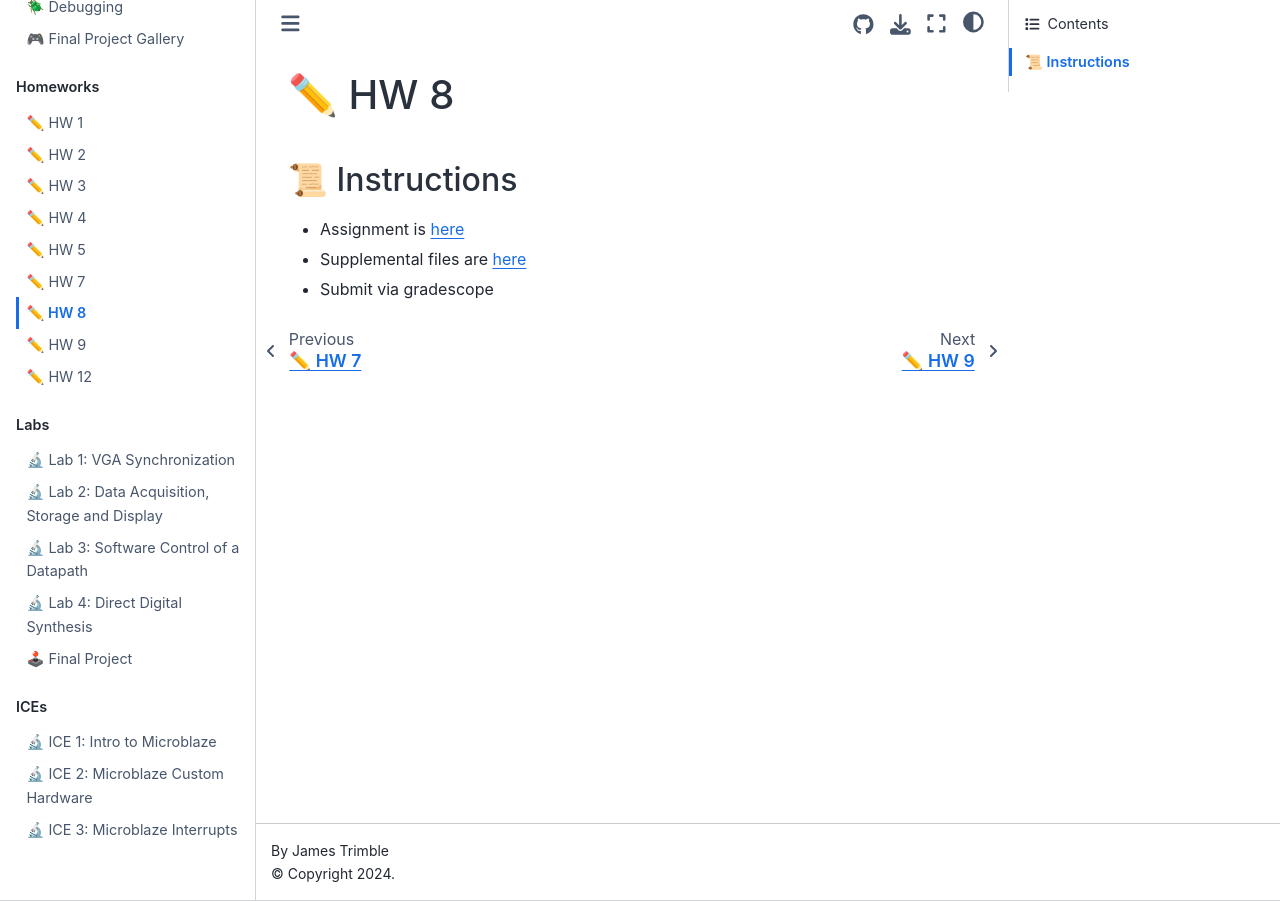
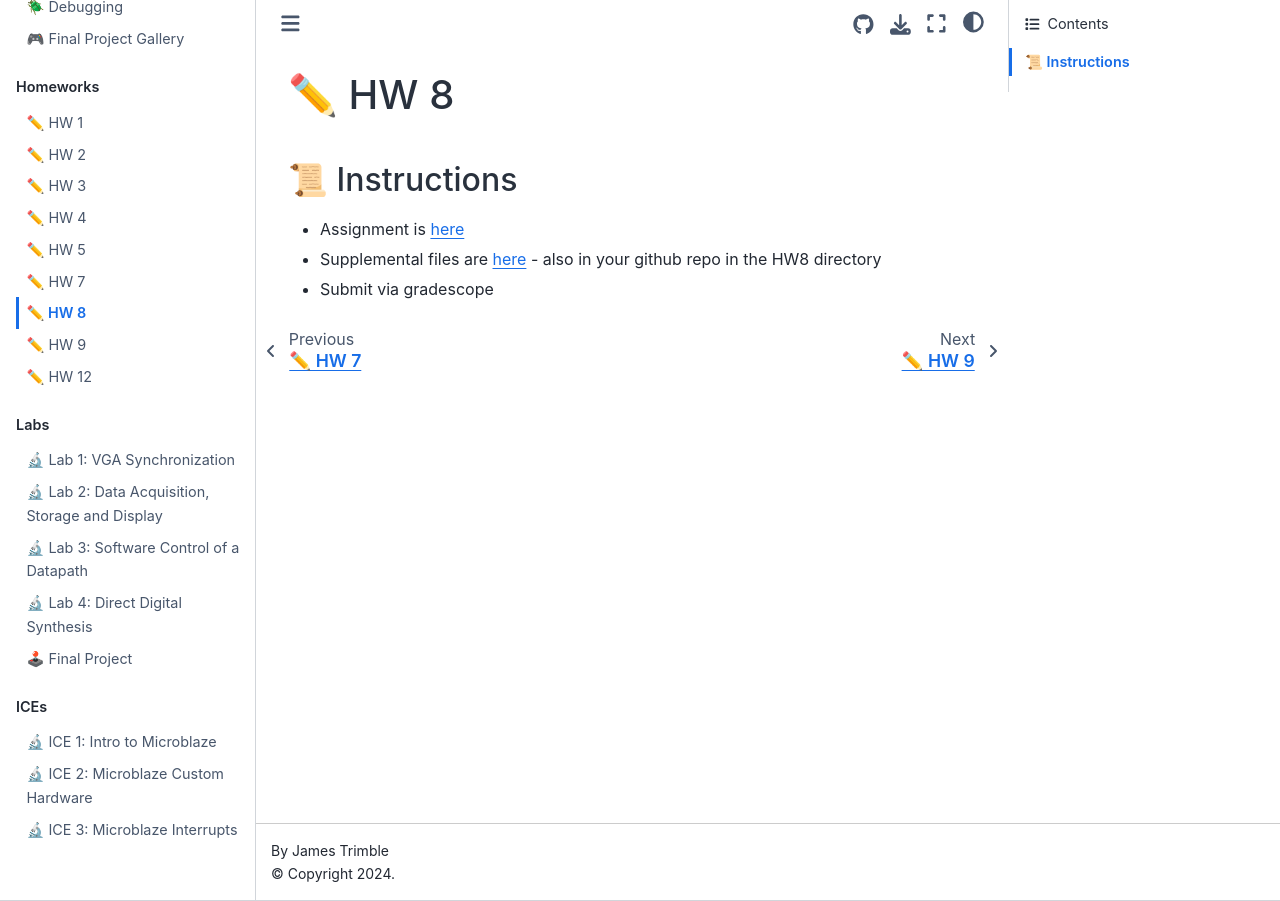
Before and after one commit to USAFA-ECE/ece383, a Jupyter Book: the page built from book/Assignments/homework8.md, in a window 1280 px wide. Built offline with Jupyter Book 1.0.4 settings and Sphinx 7.4.7 and the Sphinx Book theme 1.1.4, drawn with Linux system fonts in a browser that asks for light colours; pages that are not in the unit, such as notebooks, are missing from menus.

Commit message:
Update homework8.md

```diff
--- a/book/Assignments/homework8.md
+++ b/book/Assignments/homework8.md
@@ -2,5 +2,5 @@
 
 ## 📜 Instructions
 - Assignment is [here](https://github.com/USAFA-ECE/ece383/blob/main/book/Assignments/files/Homework_8.pdf)
-- Supplemental files are [here](https://github.com/USAFA-ECE/ece383/raw/refs/heads/main/book/Assignments/files/Homework_8.zip)
+- Supplemental files are [here](https://github.com/USAFA-ECE/ece383/raw/refs/heads/main/book/Assignments/files/Homework_8.zip) - also in your github repo in the HW8 directory
 - Submit via gradescope
```
